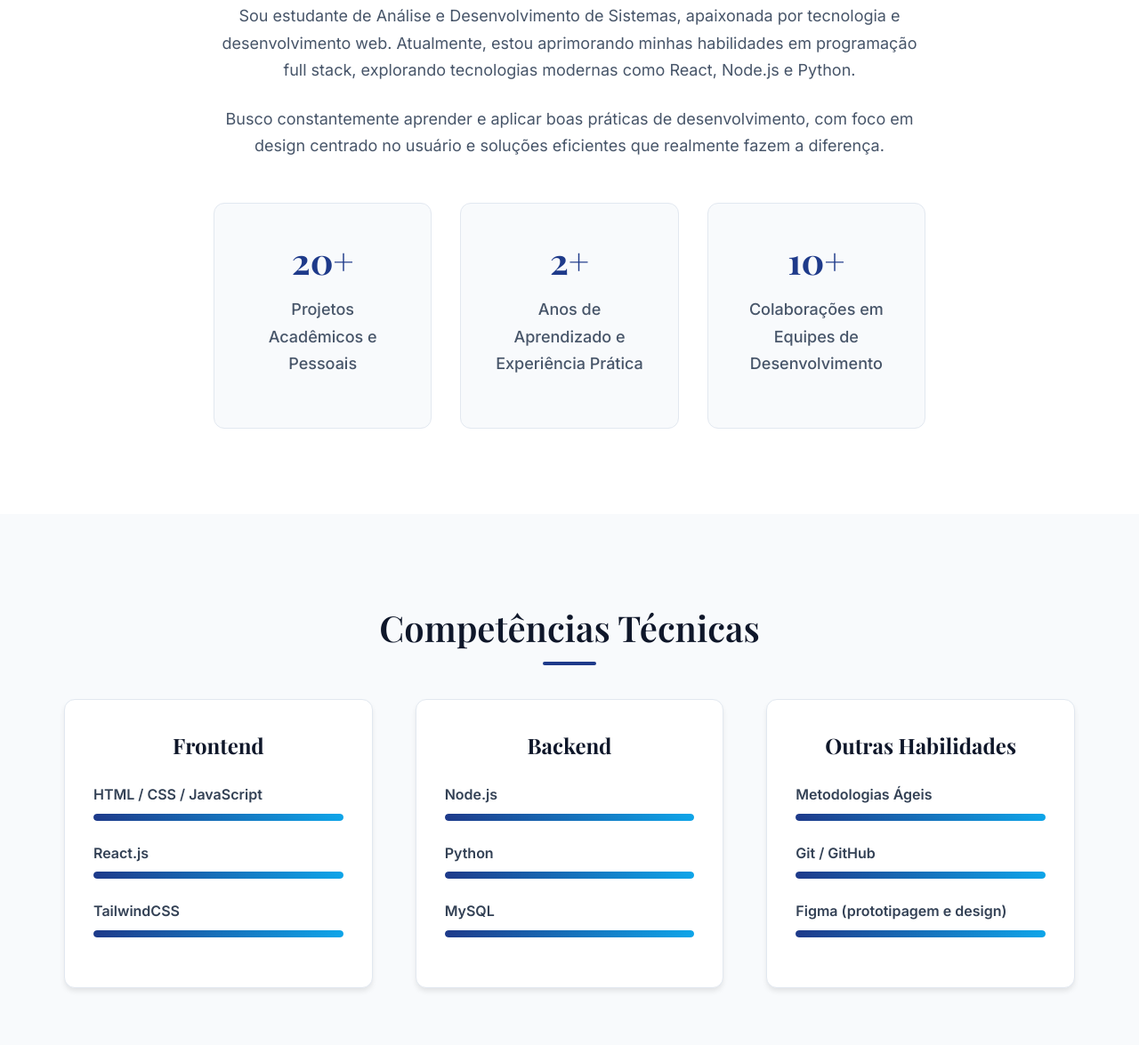
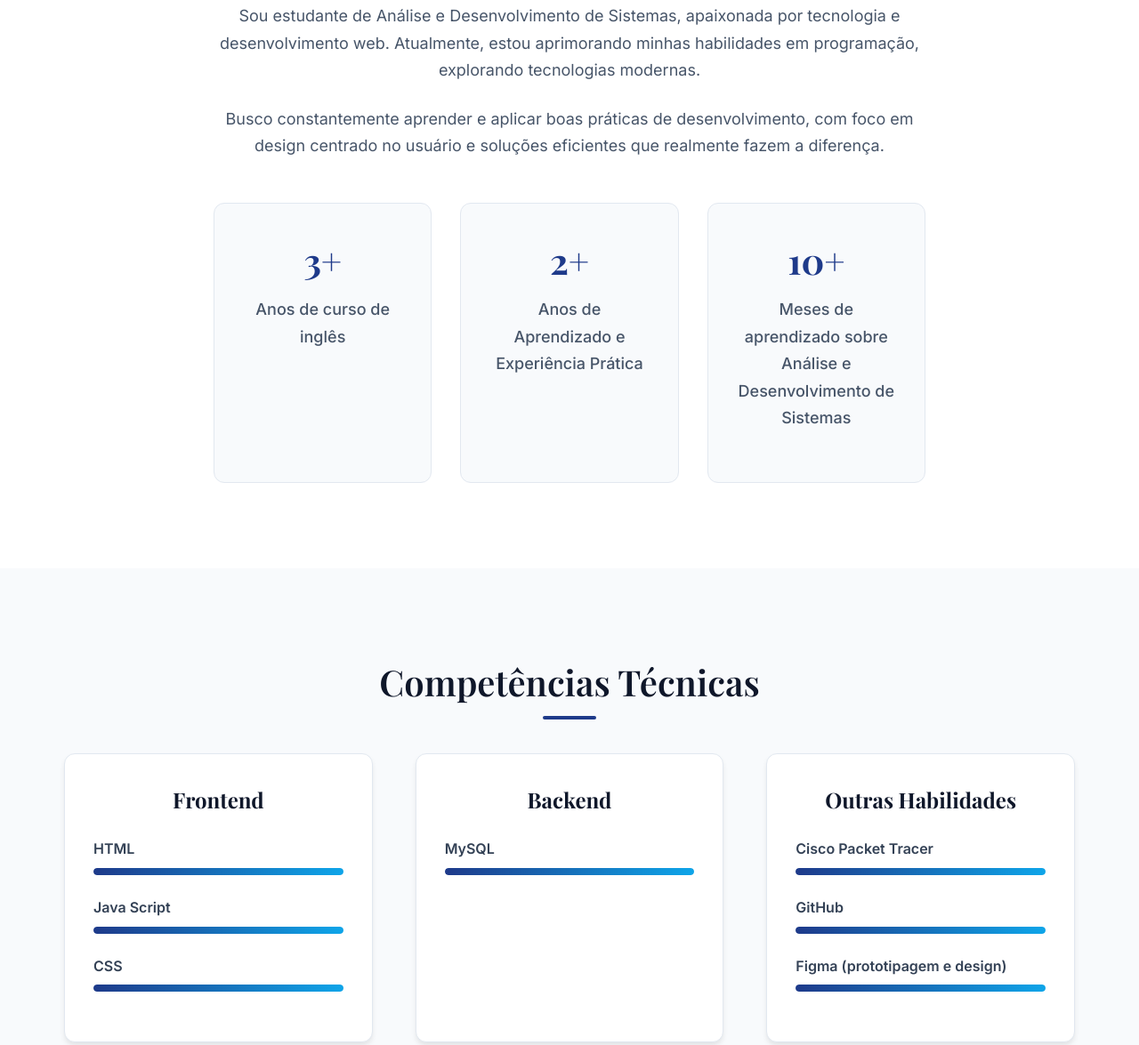
Before and after one commit to laurasousa09/HTML_CSS, a plain HTML site: page aula 12/portfolio/index.html in a window 1280 px wide. Shown: the part 1005-2180 px from the top of the page at 89% size. Drawn offline with nearby package versions, Linux system fonts and the light colour scheme; a script that the page names is missing.

Commit message:
HTML_CSS

```diff
--- a/aula 12/portfolio/index.html
+++ b/aula 12/portfolio/index.html
@@ -4,7 +4,7 @@
 <head>
     <meta charset="UTF-8">
     <meta name="viewport" content="width=device-width, initial-scale=1.0">
-    <title>Portfólio Profissional - Laura Sousa</title>
+    <title>Portfólio Profisional - Laura Sousa</title>
     <meta name="description" content="Portfólio profissional de desenvolvedor com experiência em tecnologias modernas">
     <link rel="preconnect" href="https://fonts.googleapis.com">
     <link rel="preconnect" href="https://fonts.gstatic.com" crossorigin>
@@ -63,15 +63,15 @@
                 <div class="about-text">
                     <p>
                     Sou estudante de Análise e Desenvolvimento de Sistemas, apaixonada por tecnologia e desenvolvimento web.
-Atualmente, estou aprimorando minhas habilidades em programação full stack, explorando tecnologias modernas como React, Node.js e Python.
+Atualmente, estou aprimorando minhas habilidades em programação, explorando tecnologias modernas.
                     </p>
                     <p>
                         Busco constantemente aprender e aplicar boas práticas de desenvolvimento, com foco em design centrado no usuário e soluções eficientes que realmente fazem a diferença.
                     </p>
                     <div class="stats">
                         <div class="stat">
-                            <h3>20+</h3>
-                            <p>Projetos Acadêmicos e Pessoais</p>
+                            <h3>3+</h3>
+                            <p>Anos de curso de inglês</p>
                         </div>
                         <div class="stat">
                             <h3>2+</h3>
@@ -79,7 +79,7 @@ Atualmente, estou aprimorando minhas habilidades em programação full stack, ex
                         </div>
                         <div class="stat">
                             <h3>10+</h3>
-                            <p>Colaborações em Equipes de Desenvolvimento</p>
+                            <p>Meses de aprendizado sobre Análise e Desenvolvimento de Sistemas</p>
                         </div>
                     </div>
                 </div>
@@ -94,19 +94,19 @@ Atualmente, estou aprimorando minhas habilidades em programação full stack, ex
                 <div class="skill-category">
                     <h3>Frontend</h3>
                     <div class="skill-item">
-                        <span>HTML / CSS / JavaScript</span>
+                        <span>HTML</span>
                         <div class="skill-bar">
                             <div class="skill-progress" data-width="95%"></div>
                         </div>
                     </div>
                     <div class="skill-item">
-                        <span>React.js</span>
+                        <span>Java Script</span>
                         <div class="skill-bar">
                             <div class="skill-progress" data-width="90%"></div>
                         </div>
                     </div>
                     <div class="skill-item">
-                        <span>TailwindCSS</span>
+                        <span>CSS</span>
                         <div class="skill-bar">
                             <div class="skill-progress" data-width="88%"></div>
                         </div>
@@ -115,15 +115,15 @@ Atualmente, estou aprimorando minhas habilidades em programação full stack, ex
                 <div class="skill-category">
                     <h3>Backend</h3>
                     <div class="skill-item">
-                        <span>Node.js</span>
-                        <div class="skill-bar">
-                            <div class="skill-progress" data-width="92%"></div>
+                        <span></span>
+                        <div>
+                            <div></div>
                         </div>
                     </div>
                     <div class="skill-item">
-                        <span>Python</span>
-                        <div class="skill-bar">
-                            <div class="skill-progress" data-width="85%"></div>
+                        <span></span>
+                        <div>
+
                         </div>
                     </div>
                     <div class="skill-item">
@@ -136,13 +136,13 @@ Atualmente, estou aprimorando minhas habilidades em programação full stack, ex
                 <div class="skill-category">
                     <h3>Outras Habilidades</h3>
                     <div class="skill-item">
-                        <span>Metodologias Ágeis</span>
+                        <span>Cisco Packet Tracer</span>
                         <div class="skill-bar">
                             <div class="skill-progress" data-width="82%"></div>
                         </div>
                     </div>
                     <div class="skill-item">
-                        <span>Git / GitHub</span>
+                        <span>GitHub</span>
                         <div class="skill-bar">
                             <div class="skill-progress" data-width="78%"></div>
                         </div>
@@ -167,12 +167,10 @@ Atualmente, estou aprimorando minhas habilidades em programação full stack, ex
                         <img src="https://images.pexels.com/photos/196644/pexels-photo-196644.jpeg?auto=compress&cs=tinysrgb&w=600" alt="E-commerce Platform">
                     </div>
                     <div class="project-content">
-                        <h3>Plataforma E-commerce</h3>
-                        <p>Sistema completo de e-commerce com painel administrativo, pagamentos integrados e dashboard analítico.</p>
+                        <h3>Protótipo de Site</h3>
+                        <p>Modelo inicial de site criado para testes de layout, usabilidade e navegação responsiva. Ideal para apresentações e validação de design.</p>
                         <div class="project-tech">
-                            <span>React</span>
-                            <span>Node.js</span>
-                            <span>PostgreSQL</span>
+                            <span>Figma</span>
                         </div>
                         <div class="project-links">
                             <a href="#" class="btn btn-small">Ver Demo</a>
```
